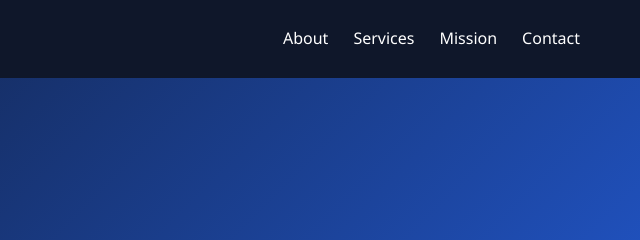
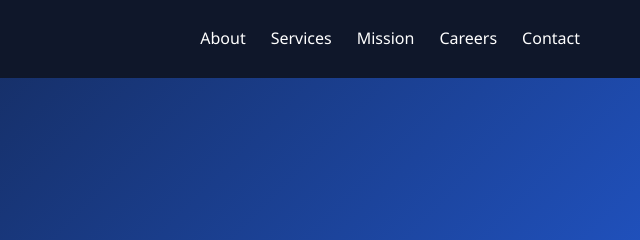
Before and after one commit to girishma300-bdilite/bdilite, a plain HTML site: page index.html in a window 1280 px wide. Shown: the top 240 px of the page, 640-1280 px from the left. Drawn offline with Linux system fonts and the light colour scheme.

Commit message:
Update index.html

```diff
--- a/index.html
+++ b/index.html
@@ -18,6 +18,7 @@
             <li><a href="#about">About</a></li>
             <li><a href="#services">Services</a></li>
             <li><a href="#mission">Mission</a></li>
+            <li><a href="careers.html">Careers</a></li>
             <li><a href="#contact">Contact</a></li>
         </ul>
     </nav>
```
